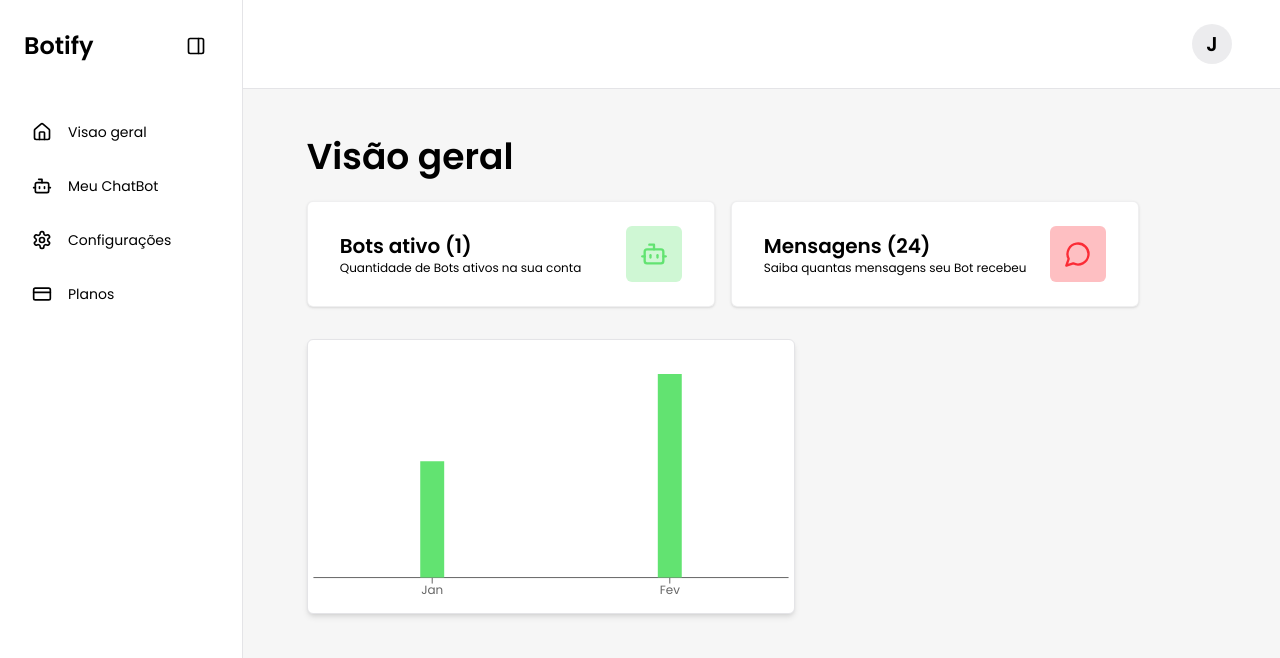
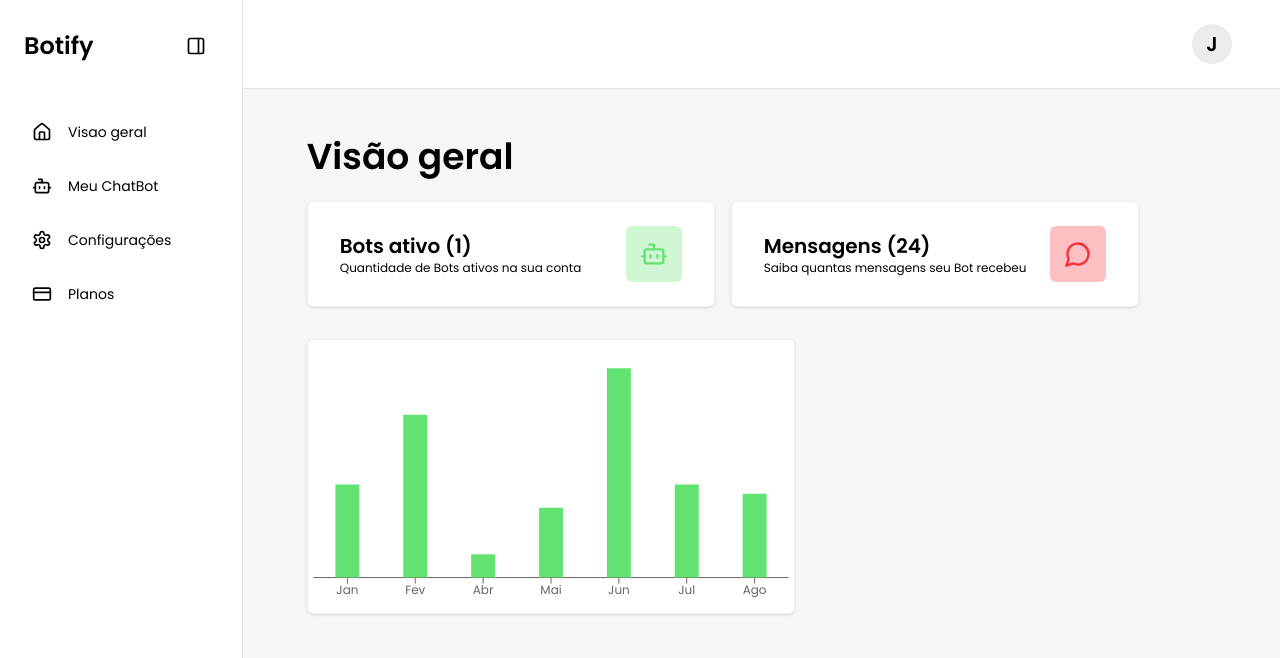
Before and after one commit to devmarquess00/botify-front, a Next.js app: page /dashboard in a window 1280 px wide. Shown: the top 658 px of the page. Built offline with nearby package versions, Linux system fonts and the light colour scheme; a web font is replaced by a local one.

Commit message:
feat: criando o componente de grafico para testes

```diff
--- a/src/core/components/(private)/organisms/homeDashboard/index.tsx
+++ b/src/core/components/(private)/organisms/homeDashboard/index.tsx
@@ -15,6 +15,11 @@ const HomeDashboard = () => {
   const data = [
     { month: "Jan", revenue: 400 },
     { month: "Fev", revenue: 700 },
+    { month: "Abr", revenue: 100 },
+    { month: "Mai", revenue: 300 },
+    { month: "Jun", revenue: 900 },
+    { month: "Jul", revenue: 400 },
+    { month: "Ago", revenue: 360 },
   ];
 
   return (
@@ -39,7 +44,7 @@ const HomeDashboard = () => {
       <div className="mt-8">
         <ChartContainer
           config={chartConfig}
-          className="h42 w-122 bg-white shadow-md border border-zinc-200 rounded-md"
+          className="h42 w-122 bg-white shadow-sm rounded-md border border-zinc-200/60"
         >
           <BarChart data={data} barCategoryGap={4}>
             <XAxis dataKey="month" />
```
